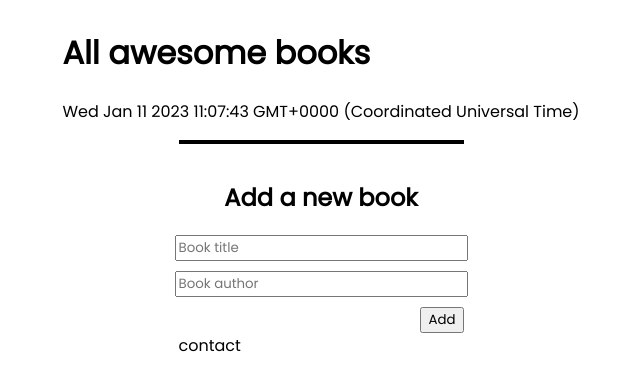
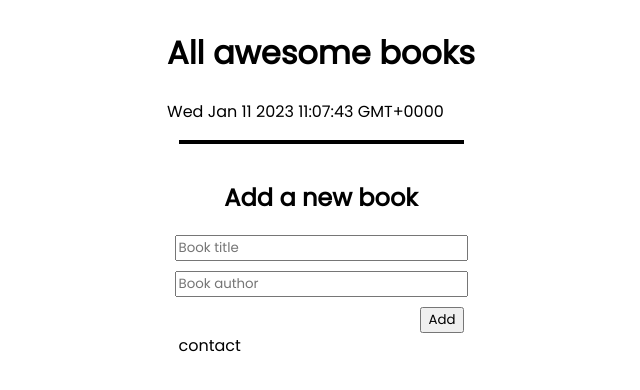
Before and after one commit to wickathou/awesome-books, a website: page index.html in a window 1280 px wide. Shown: the whole page, without its empty margins (327-967 px from the left). Drawn offline with Linux system fonts and the light colour scheme; a web font is replaced by a local one.

Commit message:
Fixed output text of date block

```diff
--- a/app.js
+++ b/app.js
@@ -104,11 +104,13 @@ addButton.addEventListener(('click'), ((e) => {
   }
 }));
 
-const currentTimeElement = document.getElementById('current-time')
+const currentTimeDiv = document.getElementById('current-time')
+const currentTimeBlock = document.createElement('p')
 
 function timeTrackUpdate() {
-  let currentTime = new Date()
-  currentTimeElement.textContent = currentTime;
+  let currentTime = new Date();
+  currentTimeBlock.textContent = currentTime;
+  currentTimeDiv.replaceChildren(currentTimeBlock.textContent.replace(/\(.*\)/g, ""));
 }
 
 setInterval(timeTrackUpdate, 1000);
--- a/index.html
+++ b/index.html
@@ -10,7 +10,7 @@
 <body>
   <header>
     <h1>All awesome books</h1>
-    <span id="current-time"></span>
+    <div id="current-time"></div>
   </header>
   <main>
     <section class="books-stored">
```
